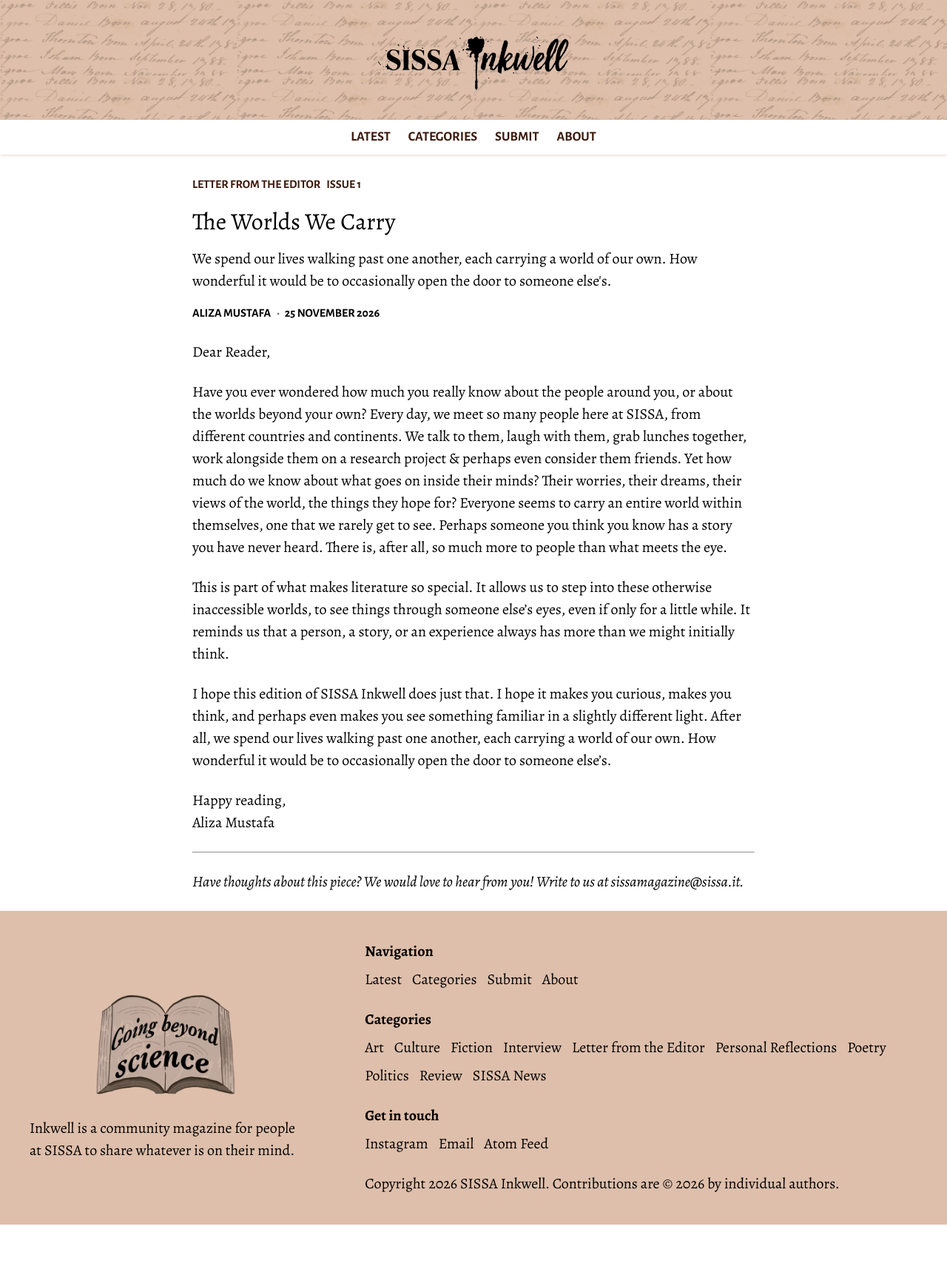
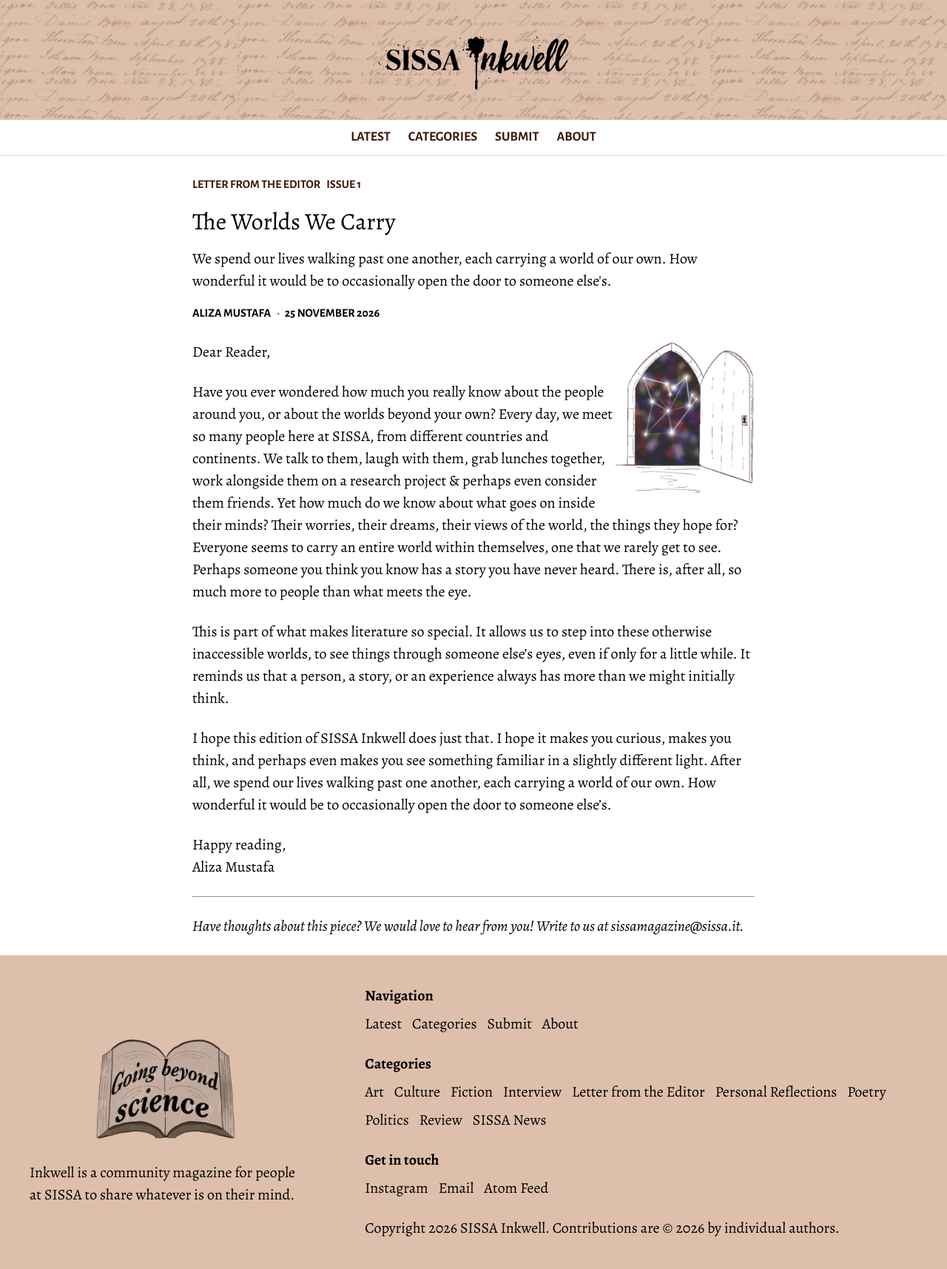
Before and after one commit to 11DE784A/InkwellWebsite, a Jekyll site: the page built from _posts/2026-11-26-letter-from-the-editor.markdown, in a window 1280 px wide. Shown: the whole page at 74% size. Built offline with Jekyll 4.4.1, drawn with Linux system fonts in a browser that asks for light colours; some web fonts are replaced; before the commit the page ends 1655 px from its top, so only the background shows below that.

Commit message:
added illustration to letter from the editor

```diff
--- a/_posts/2026-11-26-letter-from-the-editor.markdown
+++ b/_posts/2026-11-26-letter-from-the-editor.markdown
@@ -8,6 +8,10 @@ date: 2026-11-26 00:00:01 +0200
 category: 1
 excerpt: We spend our lives walking past one another, each carrying a world of our own. How wonderful it would be to occasionally open the door to someone else's.
 ---
+
+<figure class="float">
+  <img src="/assets/issue-1/the-worlds-we-carry.png">
+</figure>
 
 Dear Reader,
 
```
Also changed, not shown: assets/issue-1/the-worlds-we-carry.png (added).
